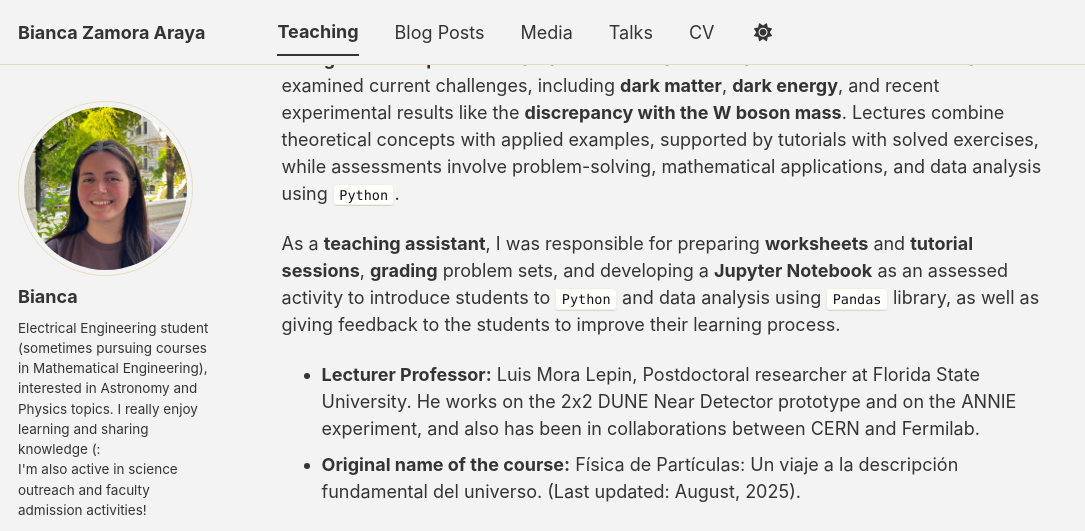
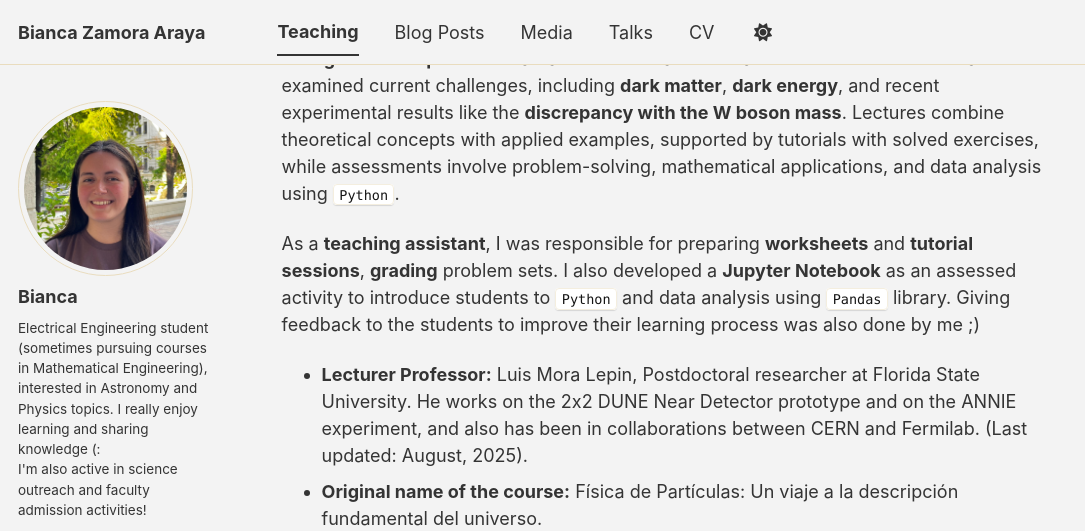
Before and after one commit to Bianca-Zamora-Araya/Bianca-Zamora-Araya.github.io, a Jekyll site: the page built from _teaching/2022-1_COFM52-1.md, in a window 1280 px wide and 900 px high, scrolled down 316 px, cut to the strip 0-531 px from the top of the window. Shown: the whole strip, without its empty margins (0-1085 px from the left). Built offline with Jekyll 4.4.1, drawn with Linux system fonts in a browser that asks for light colours; a style sheet for code colours, icons or effects is not loaded.

Commit message:
Update 2022-1_COFM52-1.md

```diff
--- a/_teaching/2022-1_COFM52-1.md
+++ b/_teaching/2022-1_COFM52-1.md
@@ -11,12 +11,10 @@ location: "Santiago, Chile"
 
 This course provided an introduction to the **Standard Model of particle physics**, the theory describing the **fundamental particles and forces of the universe**. Students reviewed the basic principles of **quantum mechanics** and **special relativity**, explored the **different particles** and the **three fundamental forces**, and learnt how the theory is tested in **large-scale experiments** at facilities such as **CERN** and **Fermilab**. The course also examined current challenges, including **dark matter**, **dark energy**, and recent experimental results like the **discrepancy with the W boson mass**. Lectures combine theoretical concepts with applied examples, supported by tutorials with solved exercises, while assessments involve problem-solving, mathematical applications, and data analysis using `Python`.
 
-As a **teaching assistant**, I was responsible for preparing **worksheets** and **tutorial sessions**, **grading** problem sets, and developing a **Jupyter Notebook** as an assessed activity to introduce students to `Python` and data analysis using `Pandas` library, as well as giving feedback to the students to improve their learning process.
+As a **teaching assistant**, I was responsible for preparing **worksheets** and **tutorial sessions**, **grading** problem sets. I also developed a **Jupyter Notebook** as an assessed activity to introduce students to `Python` and data analysis using `Pandas` library. Giving feedback to the students to improve their learning process was also done by me ;)
 
-* **Lecturer Professor:** Luis Mora Lepin, Postdoctoral researcher at Florida State University. He works on the 2x2 DUNE Near Detector prototype and on the ANNIE experiment, and also has been in collaborations between CERN and Fermilab.
+* **Lecturer Professor:** Luis Mora Lepin, Postdoctoral researcher at Florida State University. He works on the 2x2 DUNE Near Detector prototype and on the ANNIE experiment, and also has been in collaborations between CERN and Fermilab. (Last updated: August, 2025).
 * **Original name of the course:** Física de Partículas: Un viaje a la descripción fundamental del universo.
-(Last updated: August, 2025).
-
 
 <style>
 .video-container {
```
